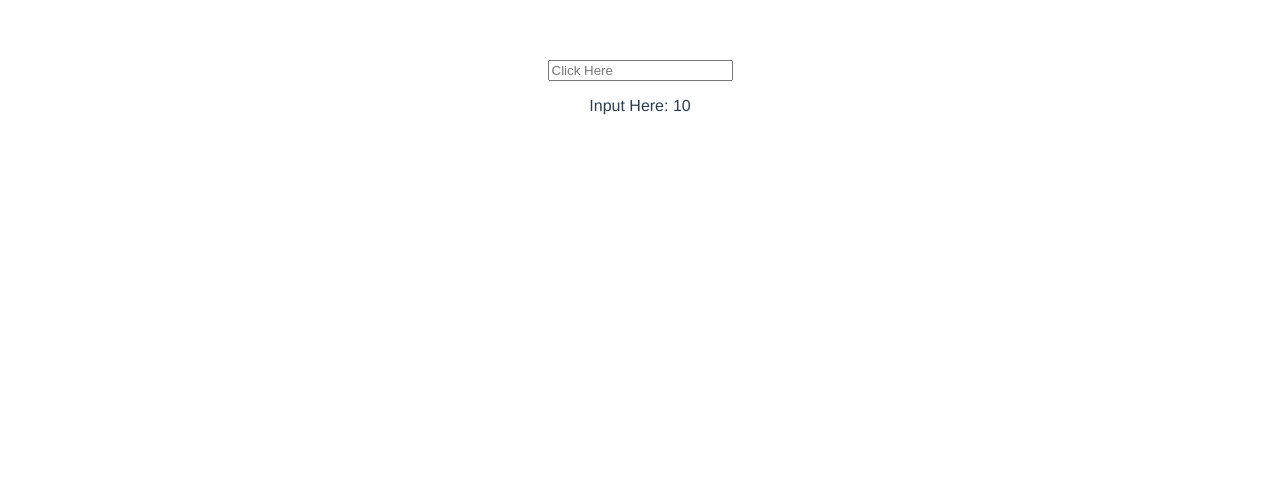
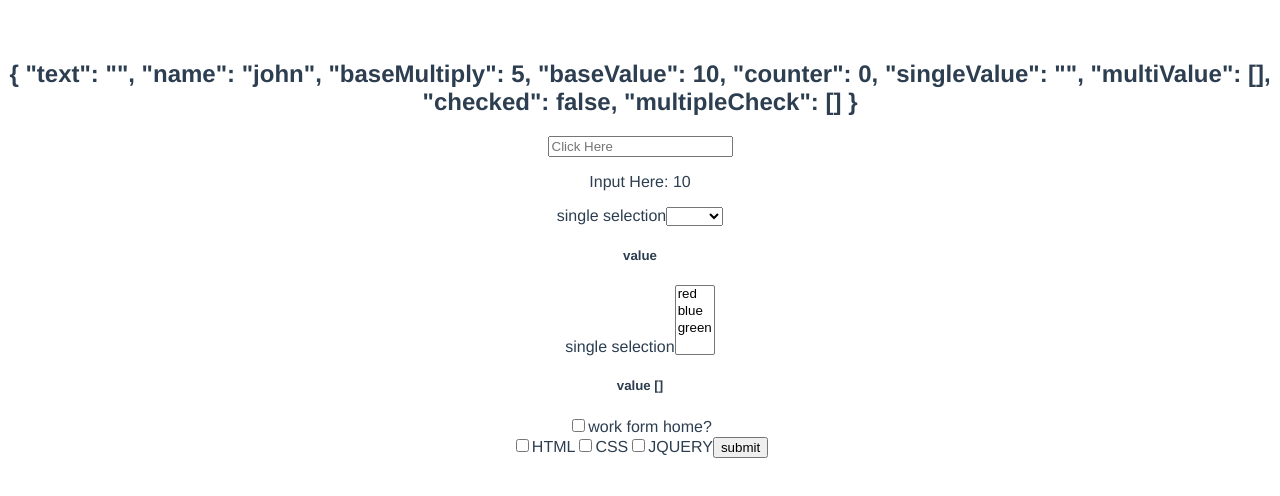
Before and after one commit to alzamiarafat/learning-vue-js, a Vue app: page / in a window 1280 px wide. Shown: the top 496 px of the page. Built offline with nearby package versions, Linux system fonts and the light colour scheme.

Commit message:
form control handling

```diff
--- a/src/App.vue
+++ b/src/App.vue
@@ -38,9 +38,39 @@
 <!--    <button @click="increment()">+</button>-->
 <!--    <button v-on:click="decrement()">-</button>-->
 
-    <input type="number" v-model="text" placeholder="Click Here">
-    <p>Input Here: {{ text+10 }}</p>
+    <h2>{{ formValues }}</h2>
 
+    <input type="number" v-model="formValues.text" placeholder="Click Here">
+    <p>Input Here: {{ formValues.text+10 }}</p>
+
+    <label>single selection</label>
+    <select v-model="formValues.singleValue">
+      <option value="red">red</option>
+      <option value="blue">blue</option>
+      <option value="green">green</option>
+    </select>
+    <h5>value {{ formValues.singleValue }}</h5>
+
+
+    <label>single selection</label>
+    <select v-model="formValues.multiValue" multiple>
+      <option value="red">red</option>
+      <option value="blue">blue</option>
+      <option value="green">green</option>
+    </select>
+    <h5>value {{ formValues.multiValue }}</h5>
+
+    <input type="checkbox" v-model="formValues.checked" id="work">
+    <label for="work">work form home?</label><br>
+
+    <input type="checkbox" v-model="formValues.multipleCheck" value="html" id="html">
+    <label for="html">HTML</label>
+    <input type="checkbox" v-model="formValues.multipleCheck" value="css" id="css">
+    <label for="css">CSS</label>
+    <input type="checkbox" v-model="formValues.multipleCheck" value="jquery" id="jquery">
+    <label for="jquery">JQUERY</label>
+
+    <button @click="submit()">submit</button>
 
   </div>
 </template>
@@ -53,11 +83,18 @@ export default {
   name: 'App',
   data() {
     return{
-      text: '',
-      name: 'john',
-      baseMultiply: 5,
-      baseValue: 10,
-      counter: 0
+      formValues: {
+        text: '',
+        name: 'john',
+        baseMultiply: 5,
+        baseValue: 10,
+        counter: 0,
+        singleValue: '',
+        multiValue: [],
+        checked:false,
+        multipleCheck: []
+      }
+
       /*name:'Batman',
       text: '<b>fdsga</b>',
       textID: 'test_id',
@@ -104,6 +141,9 @@ export default {
     },
     decrement() {
       return this.counter -= 1
+    },
+    submit(){
+      console.log(this.formValues)
     }
   }
 }
```
Also changed, not shown: 1 other file (tests, documents, lock files or other folders).
